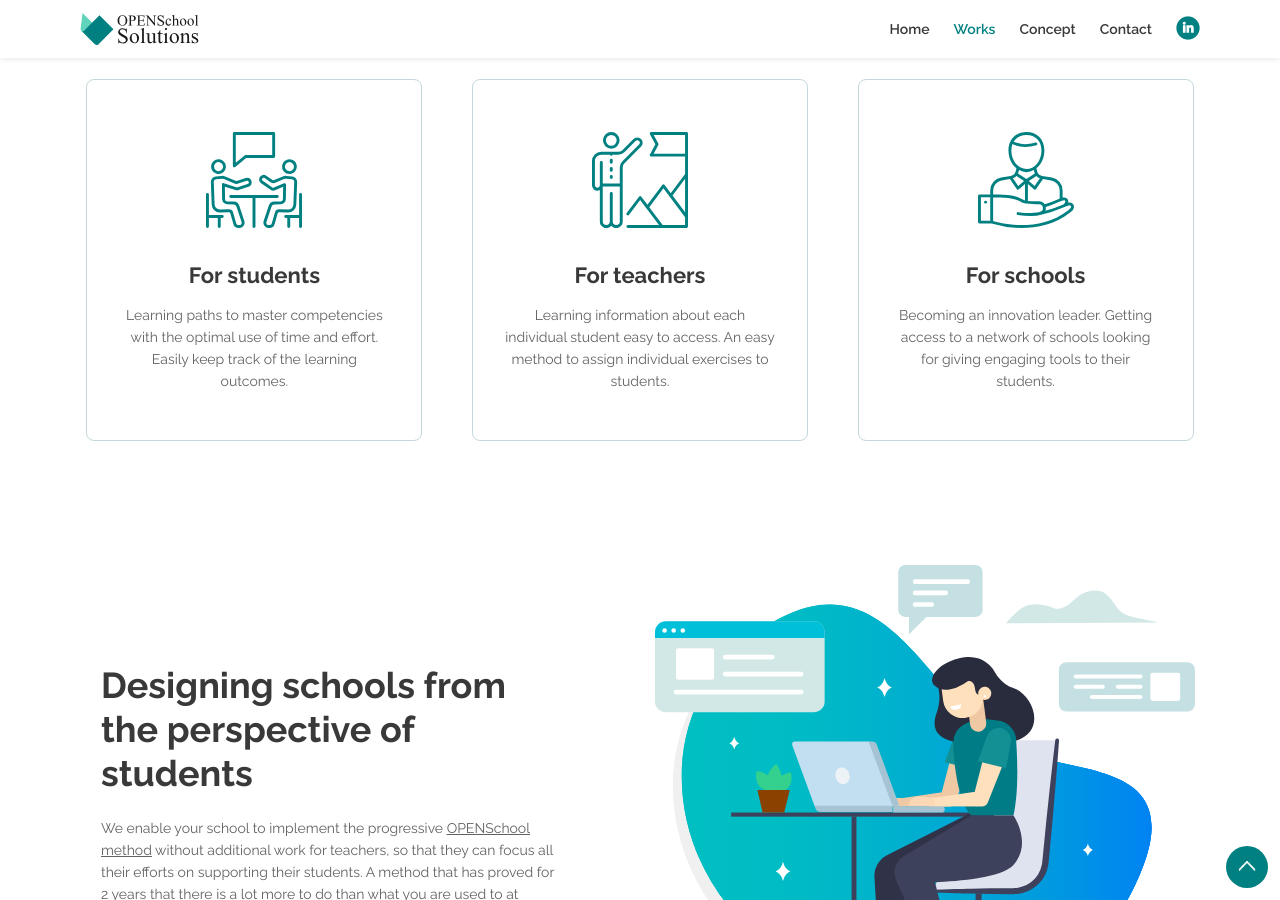
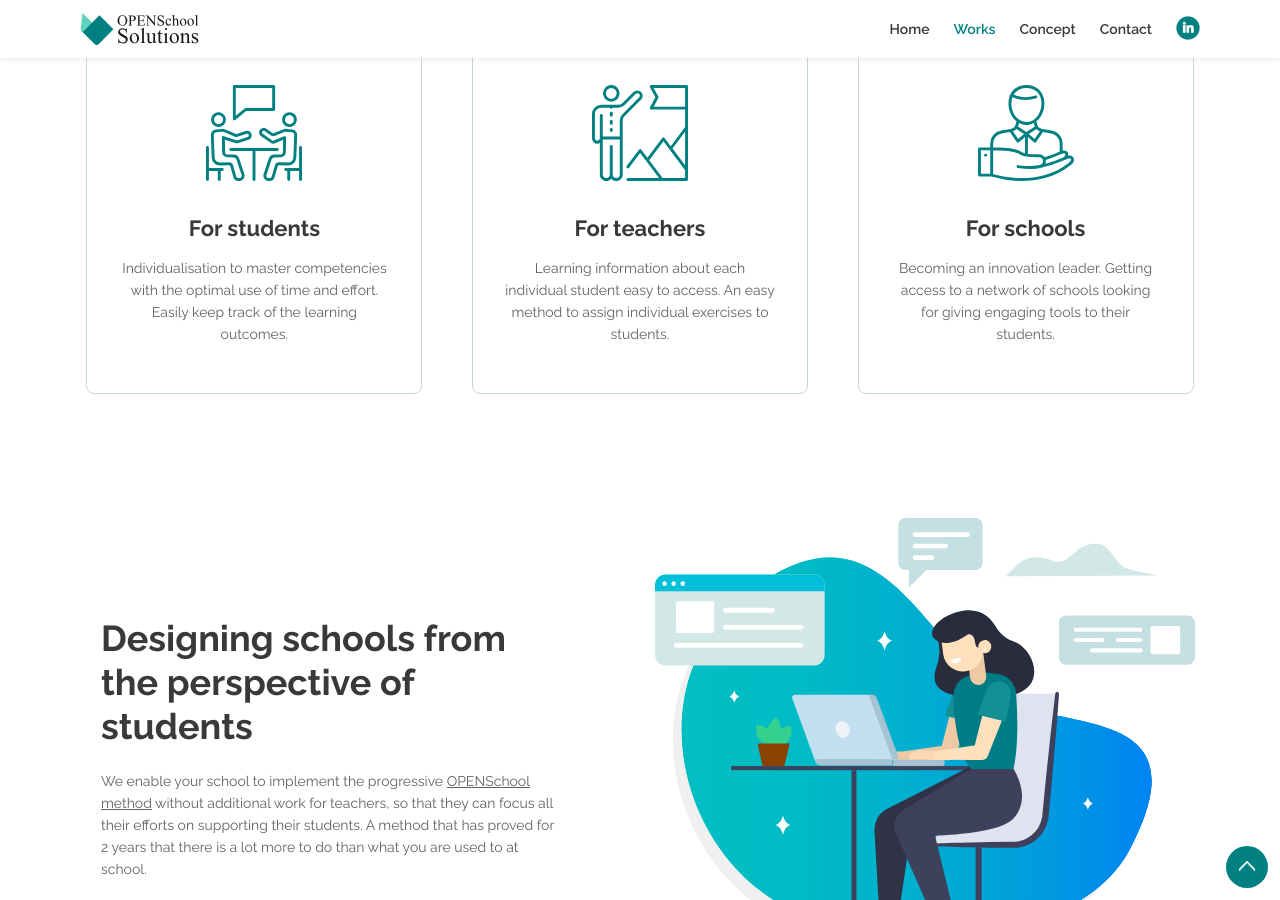
Before and after one commit to openschoolsolutions/openschoolsolutions.github.io, a Jekyll site: the page built from index2.html, in a window 1280 px wide and 900 px high, scrolled down 1173 px. Built offline with Jekyll 4.4.1, drawn with Linux system fonts in a browser that asks for light colours.

Commit message:
Updating images.

```diff
--- a/index2.html
+++ b/index2.html
@@ -129,7 +129,7 @@
 					<img class="card-image" src="/assets2/images/services-icon-1.svg" alt="alternative">
 					<div class="card-body">
 						<h4 class="card-title">For students</h4>
-						<p>Learning paths to master competencies with the optimal use of time and effort. Easily keep track of the learning outcomes.</p>
+						<p>Individualisation to master competencies with the optimal use of time and effort. Easily keep track of the learning outcomes.</p>
 					</div>
 				</div>
 				<!-- end of card -->
```
Also changed, not shown: assets2/images/header-teamwork.svg.
